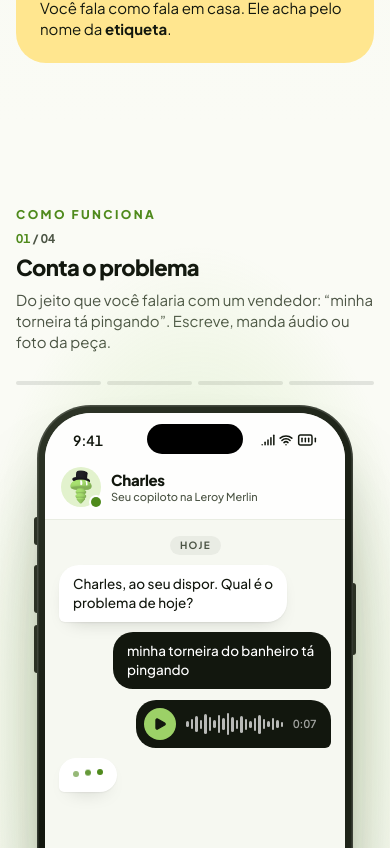
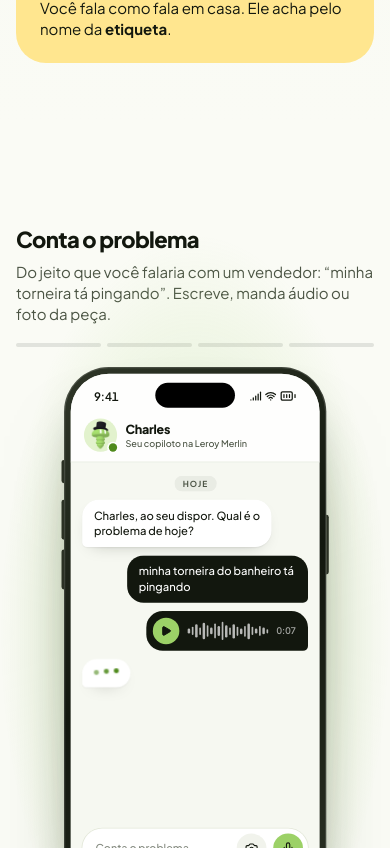
Before and after one commit to LuizFelipeRodriguesM/leroy-copiloto, a Next.js app: page / in a window 390 px wide. Shown: the part 2796-3644 px from the top of the page. Built offline with nearby package versions, Linux system fonts and the light colour scheme.

Commit message:
fix(landing): size how-it-works phone to the visible stage on mobile

```diff
--- a/src/components/copilot/route-view.tsx
+++ /dev/null
@@ -1,54 +0,0 @@
-import { ItemCard } from "@/components/copilot/item-card";
-import { StoreMap } from "@/components/copilot/store-map";
-import { shelfProduct, type ShoppingItem, type ShoppingList } from "@/lib/copilot/shopping-list";
-import { aisleLabel } from "@/lib/store/layout";
-
-type RouteViewProps = {
-  list: ShoppingList;
-  picked: string[];
-  onTogglePicked: (productId: string) => void;
-  onScan: (item: ShoppingItem) => void;
-};
-
-export function RouteView({ list, picked, onTogglePicked, onScan }: RouteViewProps) {
-  const itemsByAisle = (aisle: number) => list.items.filter((item) => shelfProduct(item).aisle === aisle);
-  const doneStops = list.stops.filter((aisle) => itemsByAisle(aisle).every((item) => picked.includes(item.product.id)));
-
-  return (
-    <div className="flex flex-col gap-3">
-      <div className="px-1">
-        <h2 className="text-xl font-extrabold leading-tight tracking-[-0.035em]">Rota na loja</h2>
-        <p className="mt-0.5 text-sm text-ink-soft">
-          {list.stops.length} {list.stops.length === 1 ? "parada" : "paradas"}, na ordem mais curta até o caixa
-        </p>
-      </div>
-
-      <div className="rounded-[24px] bg-white p-2 ring-1 ring-line">
-        <div className="mx-auto w-full max-w-[340px]">
-          <StoreMap stops={list.stops} doneStops={doneStops} />
-        </div>
-      </div>
-
-      {list.stops.map((aisle) => (
-        <section key={aisle} className="flex flex-col gap-2.5">
-          <h3 className="flex items-baseline gap-2.5 px-1 pt-2 text-base font-extrabold tracking-[-0.02em]">
-            Corredor {aisle}
-            <span className="text-sm font-semibold text-ink-soft">{aisleLabel(aisle)}</span>
-          </h3>
-          {itemsByAisle(aisle).map((item) => {
-            const isPicked = picked.includes(item.product.id);
-            return (
-              <ItemCard
-                key={item.product.id}
-                item={item}
-                picked={isPicked}
-                onTogglePicked={() => onTogglePicked(item.product.id)}
-                onScan={() => onScan(item)}
-              />
-            );
-          })}
-        </section>
-      ))}
-    </div>
-  );
-}
--- a/src/components/landing/how-it-works.tsx
+++ b/src/components/landing/how-it-works.tsx
@@ -42,10 +42,11 @@ const steps: Step[] = [
 
 const HERO_SETTLE_MS = 1800;
 const DESKTOP_RESERVED = 140;
-const MOBILE_RESERVED = 330;
+const MOBILE_RESERVED = 310;
 
 export function HowItWorks() {
   const sectionRef = useRef<HTMLElement>(null);
+  const stageRef = useRef<HTMLDivElement>(null);
   const [progress, setProgress] = useState(0);
   const [phoneScale, setPhoneScale] = useState(1);
   const [embedMounted, setEmbedMounted] = useState(false);
@@ -61,7 +62,8 @@ export function HowItWorks() {
       const next = Math.min(1, Math.max(0, -rect.top / Math.max(1, travel)));
       setProgress(Math.round(next * 1000) / 1000);
       const reserved = window.matchMedia("(min-width: 1024px)").matches ? DESKTOP_RESERVED : MOBILE_RESERVED;
-      const scale = Math.min(1, Math.max(0.55, (window.innerHeight - reserved) / PHONE_HEIGHT));
+      const stageHeight = stageRef.current?.clientHeight ?? window.innerHeight;
+      const scale = Math.min(1, Math.max(0.55, (stageHeight - reserved) / PHONE_HEIGHT));
       setPhoneScale(Math.round(scale * 100) / 100);
     };
     const schedule = () => {
@@ -116,10 +118,10 @@ export function HowItWorks() {
 
   return (
     <section id="como-funciona" ref={sectionRef} className="relative h-[400svh] bg-paper">
-      <div className="sticky top-0 h-svh overflow-hidden">
-        <div className="mx-auto grid h-full max-w-6xl grid-rows-[auto_1fr] gap-5 px-4 pb-4 pt-20 sm:px-6 lg:grid-cols-[1fr_auto] lg:grid-rows-1 lg:items-center lg:gap-16 lg:py-0">
+      <div ref={stageRef} className="sticky top-0 h-svh overflow-hidden">
+        <div className="mx-auto grid h-full max-w-6xl grid-rows-[auto_1fr] gap-5 px-4 pb-4 pt-24 sm:px-6 lg:grid-cols-[1fr_auto] lg:grid-rows-1 lg:items-center lg:gap-16 lg:py-0">
           <div>
-            <p className="text-xs font-extrabold uppercase tracking-[0.2em] text-brand-deep">Como funciona</p>
+            <p className="hidden text-xs font-extrabold uppercase tracking-[0.2em] text-brand-deep lg:block">Como funciona</p>
             <h2 className="mt-3 hidden text-[clamp(2.4rem,4.2vw,3.6rem)] font-extrabold leading-[0.98] tracking-[-0.045em] lg:block">
               Você conta.
               <br />
@@ -174,7 +176,7 @@ export function HowItWorks() {
             </ol>
 
             <div className="lg:hidden">
-              <div className="relative mt-2 h-[150px]">
+              <div className="relative h-[120px]">
                 {steps.map((item, index) => (
                   <div
                     key={item.title}
@@ -188,10 +190,7 @@ export function HowItWorks() {
                           : "translate-y-3 opacity-0",
                     )}
                   >
-                    <p className="text-xs font-bold tabular-nums text-ink-soft">
-                      <span className="text-brand-deep">{String(index + 1).padStart(2, "0")}</span> / 04
-                    </p>
-                    <h3 className="mt-1 text-[22px] font-extrabold tracking-[-0.03em]">{item.title}</h3>
+                    <h3 className="text-[22px] font-extrabold tracking-[-0.03em]">{item.title}</h3>
                     <p className="mt-1.5 text-[15px] leading-snug text-ink-soft">{item.text}</p>
                   </div>
                 ))}
```
